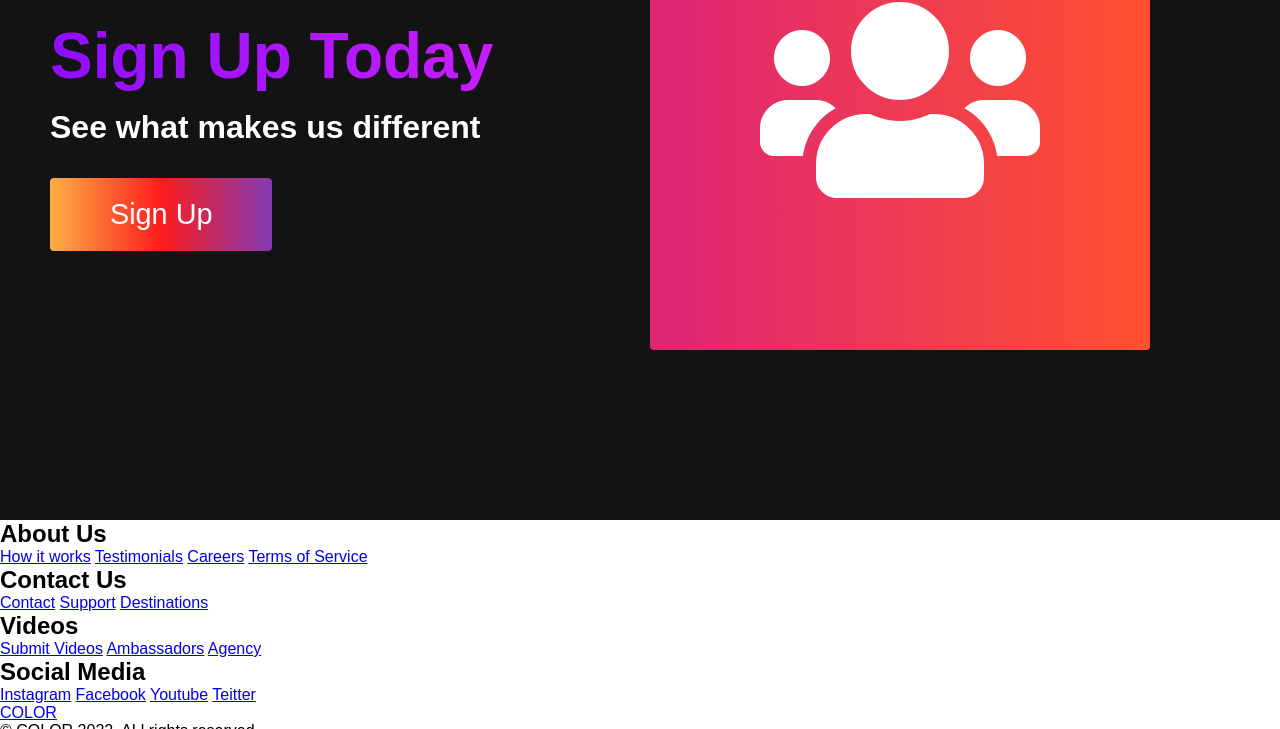
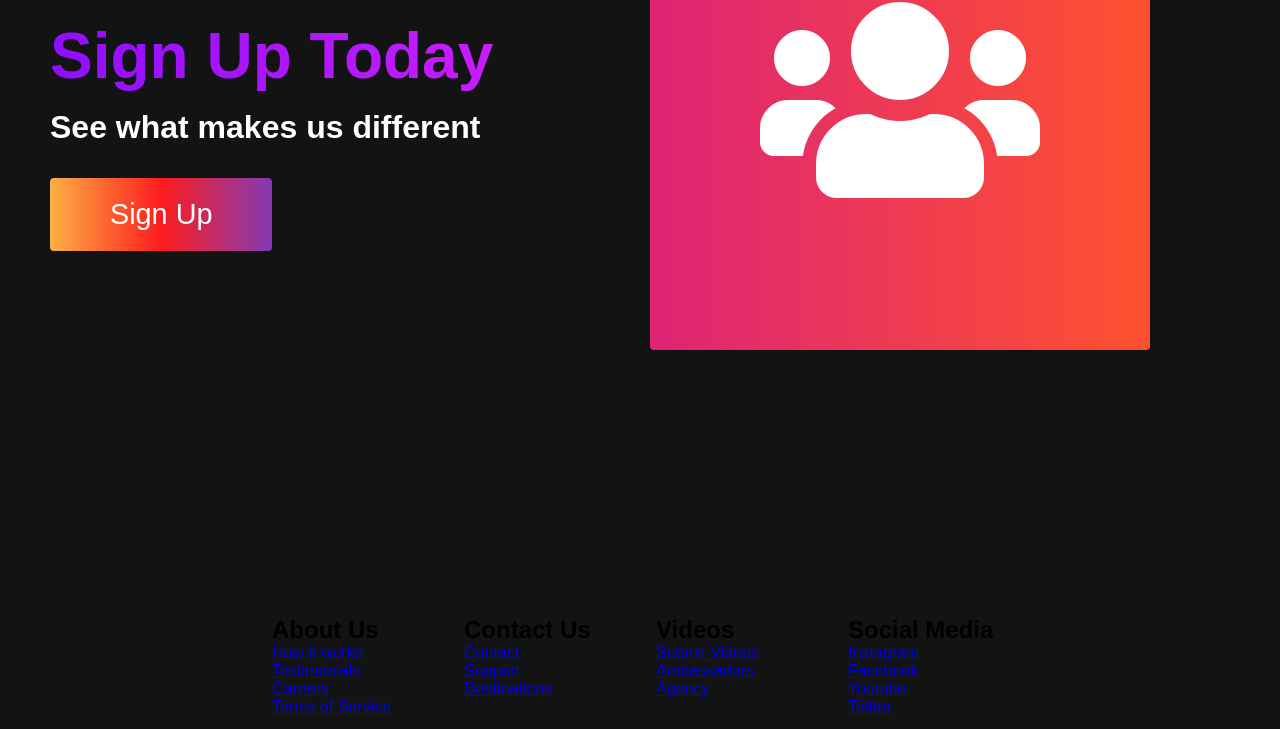
Before and after one commit to burhan103335/SimpleWebsiteUsingHCJ1, a plain HTML site: page index.html in a window 1280 px wide. Shown: the part 3348-4077 px from the top of the page. Drawn offline with Linux system fonts and the light colour scheme.

Commit message:
footer section added in css file

```diff
--- a/style.css
+++ b/style.css
@@ -540,3 +540,41 @@
 }
 
 /* Footer CSS */
+
+.footer__container {
+    background-color: #131313;
+    padding: 5rem 0;
+    display: flex;
+    flex-direction: column;
+    justify-content: center;
+    align-items: center;
+}
+
+#footer__logo {
+    color: #fff;
+    display: flex;
+    align-items: center;
+    cursor: pointer;
+    font-size: 2rem;
+}
+
+.footer__links {
+    width: 100%;
+    max-width: 1300px;
+    display: flex;
+    justify-content: center;
+}
+
+.footer__link--wraper {
+    display: flex;
+}
+
+.footer__link--items {
+    display: flex;
+    flex-direction: column;
+    align-items: flex-start;
+    margin: 16px;
+    text-align: left;
+    width: 160px;
+    box-sizing: border-box;
+}
```
